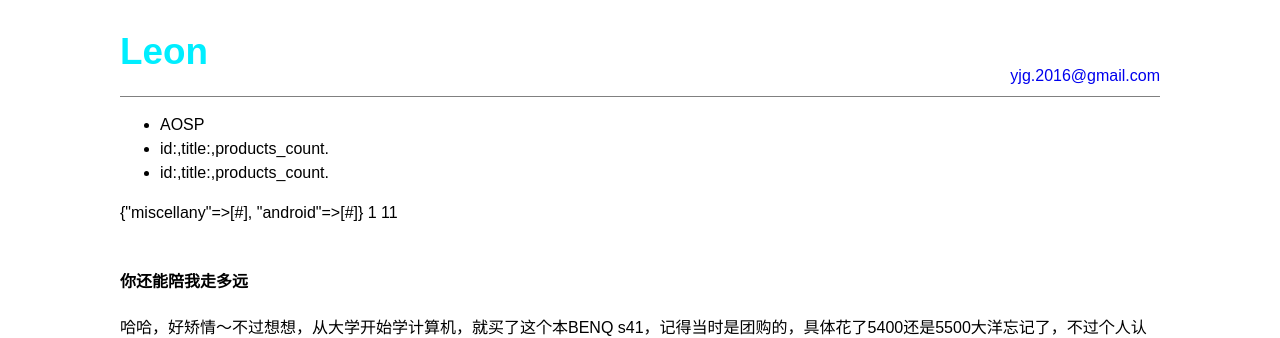
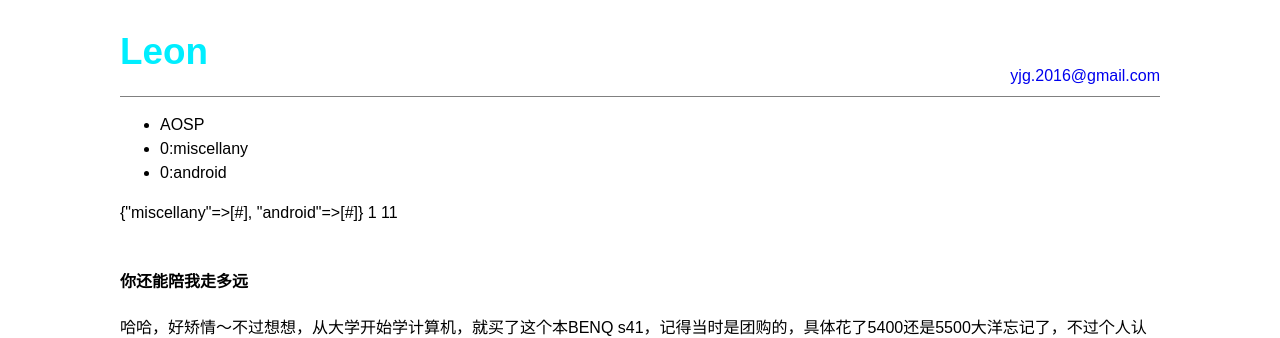
Before and after one commit to leongithub/blog, a Jekyll site: the page built from _posts/miscellany/2013-11-10-os.md, in a window 1280 px wide. Shown: the top 338 px of the page. Built offline with Jekyll 4.4.1, drawn with Linux system fonts in a browser that asks for light colours; comment, search, counter and statistics services are not loaded.

Commit message:
测试分类

```diff
--- a/_includes/category.html
+++ b/_includes/category.html
@@ -7,8 +7,7 @@
   {% endfor %}
   {% for category in site.categories %}
   <li>
-    id:{{ category.id }},title:{{ category.title }},products_count{{ category.products_count }}.
-
+    0:{{ category[0] }}
   </li>
   {% endfor %}
 </ul>
```
